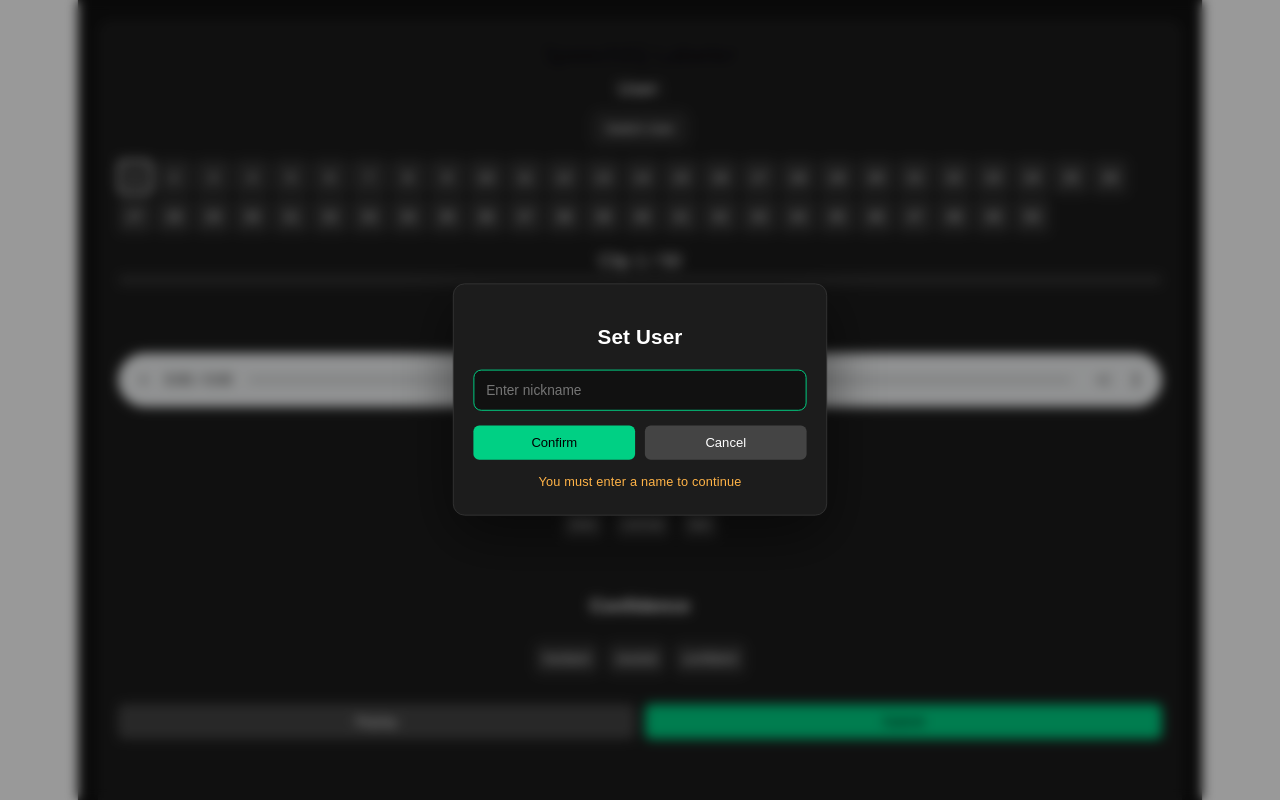
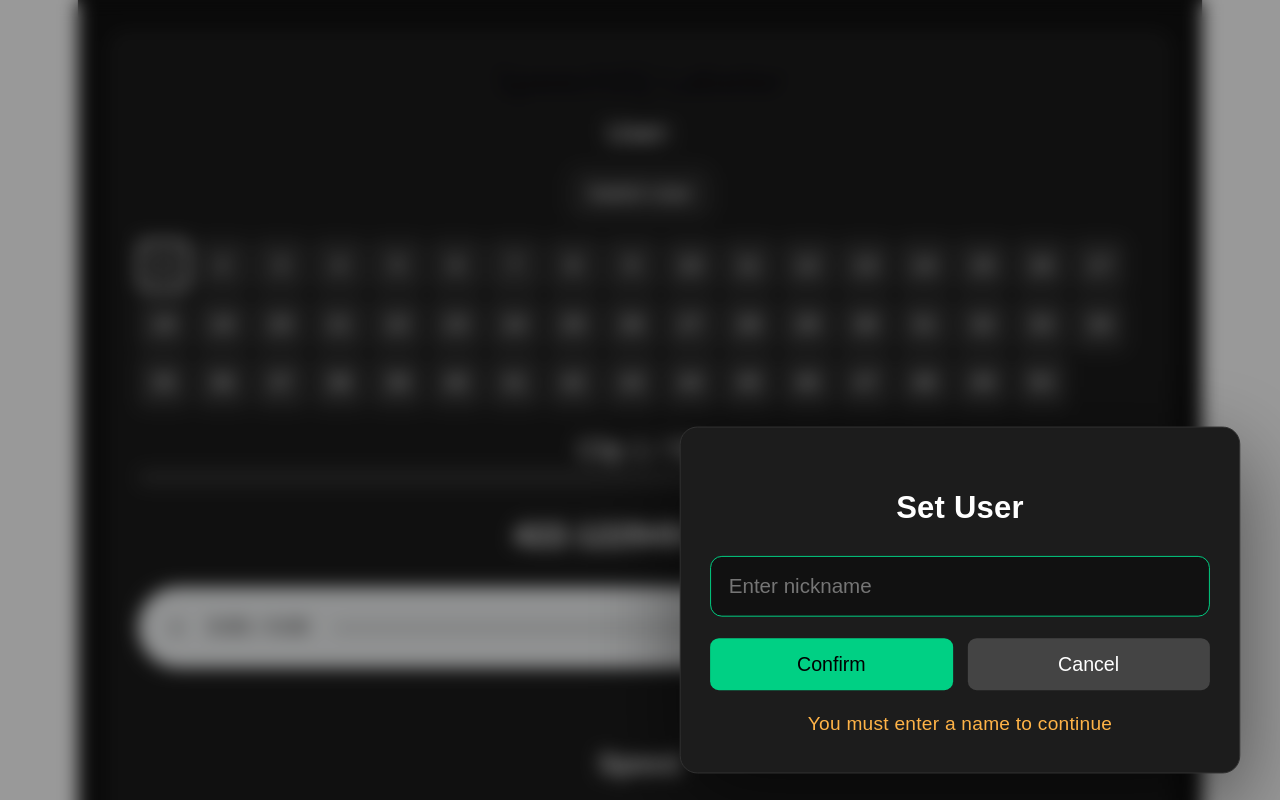
Before and after one commit to paulogabe1/speechiq-labeler, a React (Vite) app: page / in a window 1280 px wide. Shown: the top 800 px of the page. Built offline with nearby package versions, Linux system fonts and the light colour scheme.

Commit message:
Update App.jsx

```diff
--- a/src/App.jsx
+++ b/src/App.jsx
@@ -374,7 +374,8 @@ export default function App() {
 
 const styles = {
   page: {
-    minHeight: "100vh",
+    minHeight: "60vh",
+    zoom: 1.5,
     background: "#111",
     color: "white",
     display: "flex",
```
